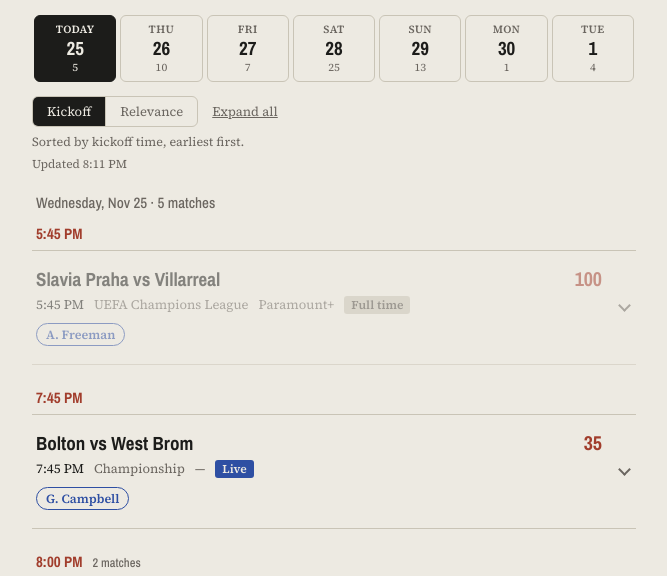
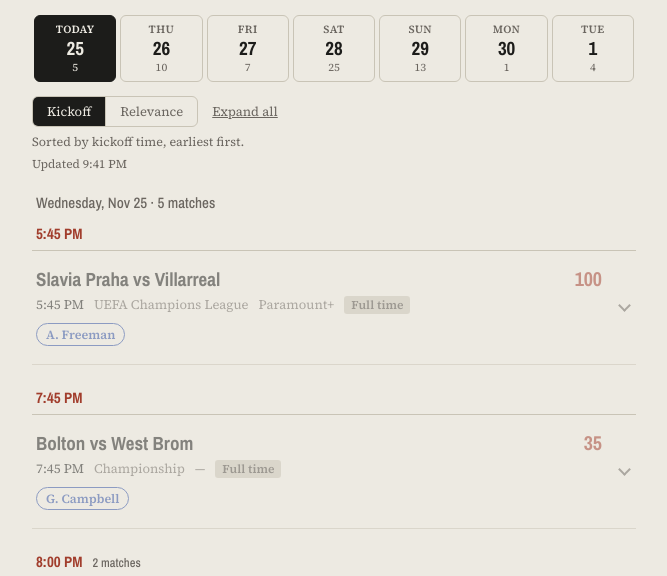
Before and after one commit to caroclassic/pool-watch, a plain HTML site: page index.html in a window 1280 px wide. Shown: the part 150-726 px from the top of the page, without its empty margins (306-973 px from the left). Drawn offline with nearby package versions, Linux system fonts and the light colour scheme.

Commit message:
Pool Watch: 2026-11-25 15:41 CST

```diff
--- a/index.html
+++ b/index.html
@@ -261,7 +261,7 @@
           <button type="button" data-sort="time" aria-pressed="true" title="Earliest kickoff first">Kickoff</button>
           <button type="button" data-sort="rank" aria-pressed="false" title="Matches where USMNT players are most likely to play first">Relevance</button>
         </div><button type="button" class="link-btn" id="expand-all">Expand all</button></div><p class="sort-hint" id="sort-hint" aria-live="polite" data-time="Sorted by kickoff time, earliest first." data-rank="Sorted by USMNT relevance — matches where pool players are most likely to play come first.">Sorted by kickoff time, earliest first.</p>
-      <p class="generated" id="generated" data-utc="2026-11-25T20:11+00:00">Updated 2026-11-25T20:11+00:00 UTC</p>
+      <p class="generated" id="generated" data-utc="2026-11-25T21:41+00:00">Updated 2026-11-25T21:41+00:00 UTC</p>
     </header>
     <main id="list">
     <section class="day" data-date="2026-11-25" hidden>
@@ -298,7 +298,7 @@
                 </div></div>
       </details>
       <h3 class="slot"><time data-utc="2026-11-25T19:45:00+00:00">2026-11-25T19:45:00+00:00</time></h3>
-      <details class="card" data-rank="5" data-ko="2026-11-25T19:45:00+00:00" data-status="live" data-tier="" data-pids="102508">
+      <details class="card card-finished" data-rank="5" data-ko="2026-11-25T19:45:00+00:00" data-status="finished" data-tier="" data-pids="102508">
         <summary>
           <div class="card-rank">05</div>
           <div class="card-body">
@@ -310,7 +310,7 @@
               <time class="kickoff" data-utc="2026-11-25T19:45:00+00:00">2026-11-25T19:45:00+00:00</time>
               <span class="dim">Championship</span>
               <span class="dim">—</span>
-              <span class="tag tag-live">Live</span>
+              <span class="tag tag-final">Full time</span>
             </div>
             <div class="chips"><span class="chip chip-confirmed">G. Campbell</span></div>
           </div>
```
